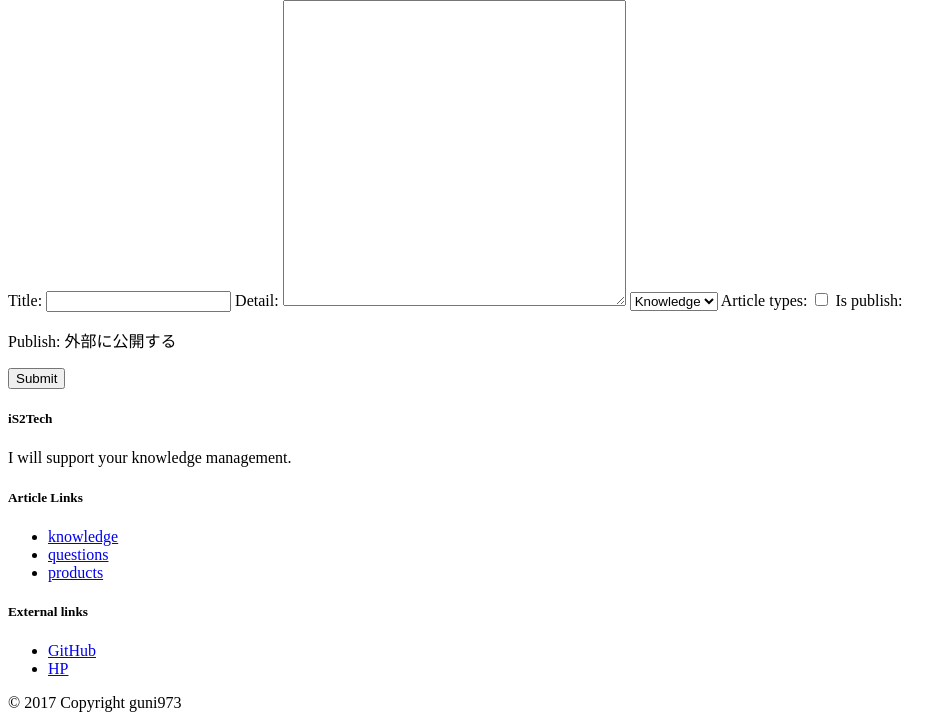
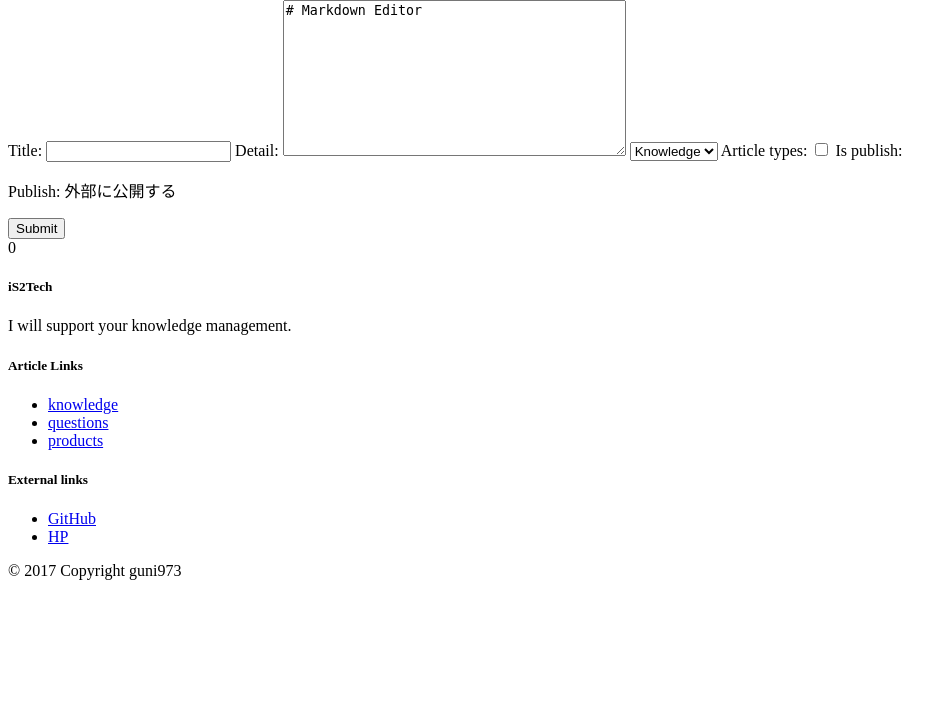
Before and after one commit to guni1192/iS2Tech, a Django app: page /article/post in a window 1280 px wide. Shown: the part 254-974 px from the top of the page, without its empty margins (0-952 px from the left). After the commit the page ends 834 px from the top, so only its background shows below. Run offline with Django 3.2, Linux system fonts and the light colour scheme; the visitor is signed in with stand-in values (Sample User, id 1); some libraries are stand-ins or nearby versions.

Commit message:
投稿フォームにmd-previewを追加。プロジェクト管理をpipenvに変更

```diff
--- a/article/forms.py
+++ b/article/forms.py
@@ -11,3 +11,10 @@
             'article_types',
             'is_publish',
             )
+        widgets = {
+            'detail': forms.Textarea(attrs={
+                'id': 'md_editor',
+                'v-model': 'md_editor',
+                'debounce': '100'
+            }),
+        }
--- a/article/templates/article/detail.html
+++ b/article/templates/article/detail.html
@@ -6,9 +6,9 @@
 {% load staticfiles %}
 <link rel="stylesheet" type="text/css" href="{% static 'css/custom_markdown.css' %}" />
 
-<h1> {{ object }}</h1>
+<h2> {{ object }}</h2>
 
 <section>
-  {{ object.detail }}
+  {{ object.detail | linebreaks }}
 </section>
 {%endblock%}
--- a/article/templates/article/post_article.html
+++ b/article/templates/article/post_article.html
@@ -15,7 +15,9 @@
 </ul>
 {% endif %}
 {{ form.non_field_errors }}
-  <form method="post">
+<div class="row">
+  <div id='editor'>
+    <form method="post" class="col s6">
       {% csrf_token %}
       {{ form.title.label_tag }}
       {{ form.title }}
@@ -32,4 +34,12 @@
 
       <input type="submit" class="btn">
     </form>
+
+    <div id='md-preview' class="col s6" v-html='md_editor | marked'></div>
+  </div>
+</div>
+<script src='https://cdnjs.cloudflare.com/ajax/libs/marked/0.3.5/marked.js'></script>
+<script src='https://cdnjs.cloudflare.com/ajax/libs/vue/1.0.10/vue.js'></script>
+<script src="http://localhost:8000/static/js/editor.js"></script>
+
 {%endblock%}
--- /dev/null
+++ b/static/js/editor.js
@@ -0,0 +1,14 @@
+// Vue.jsの変数展開を{{ message }}から[[ message ]]に変更する
+Vue.config.delimiters = ['[[', ']]'];
+
+window.onload = function() {
+  new Vue({
+    el: '#editor',
+    data: {
+      md_editor: '# Markdown Editor',
+    },
+    filters: {
+      marked: marked,
+    },
+  });
+};
```
Also changed, not shown: article/templates/article/base.html (+4 -3 lines), accounts/views.py (line endings or trailing spaces), 2 other files. Lines whose indentation alone changed are shown as unchanged.
